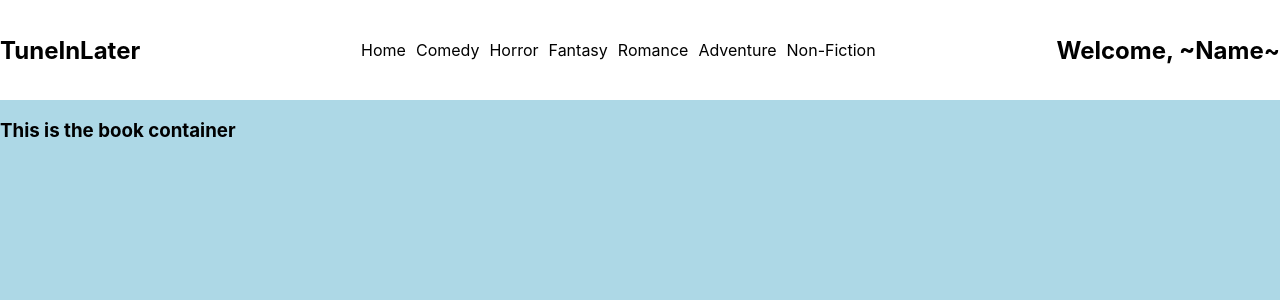
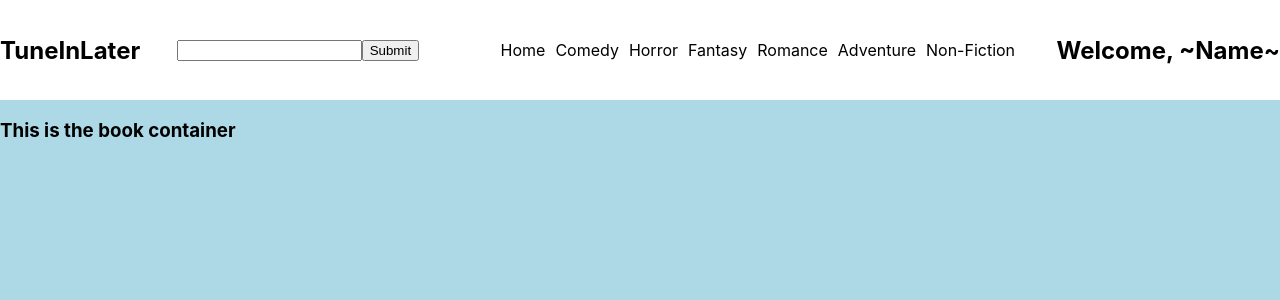
Before and after one commit to jogren/TuneInLater, a React (Create React App) app: page / in a window 1280 px wide. Shown: the top 300 px of the page. Built offline with nearby package versions, Linux system fonts and the light colour scheme; no server answers.

Commit message:
add basic form

```diff
--- a/src/components/Nav/Nav.js
+++ b/src/components/Nav/Nav.js
@@ -5,6 +5,10 @@ const Nav = () => {
   return (
     <nav>
       <h1>TuneInLater</h1>
+      <form>
+        <input></input>
+        <button>Submit</button>
+      </form>
       <ul>
         <li>Home</li>
         <li>Comedy</li>
```
Also changed, not shown: src/components/Search/Search.js (added).
